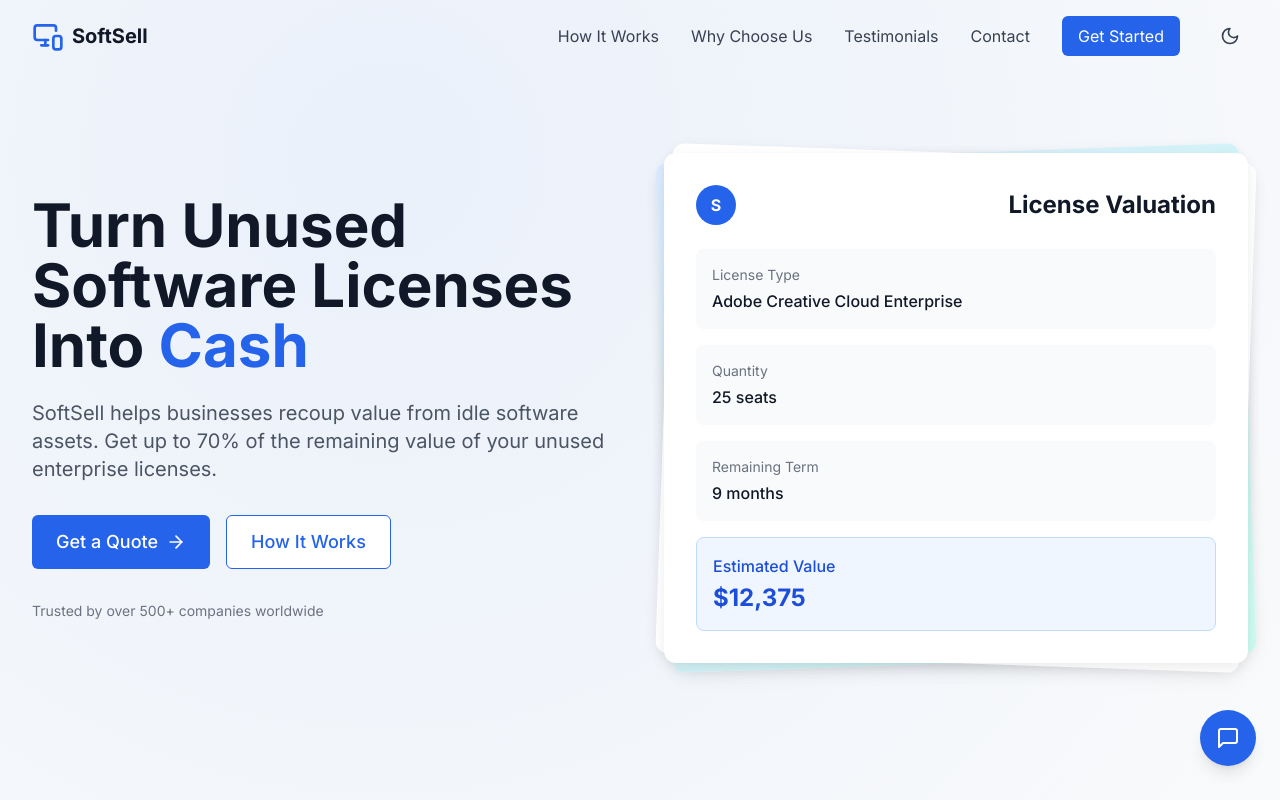
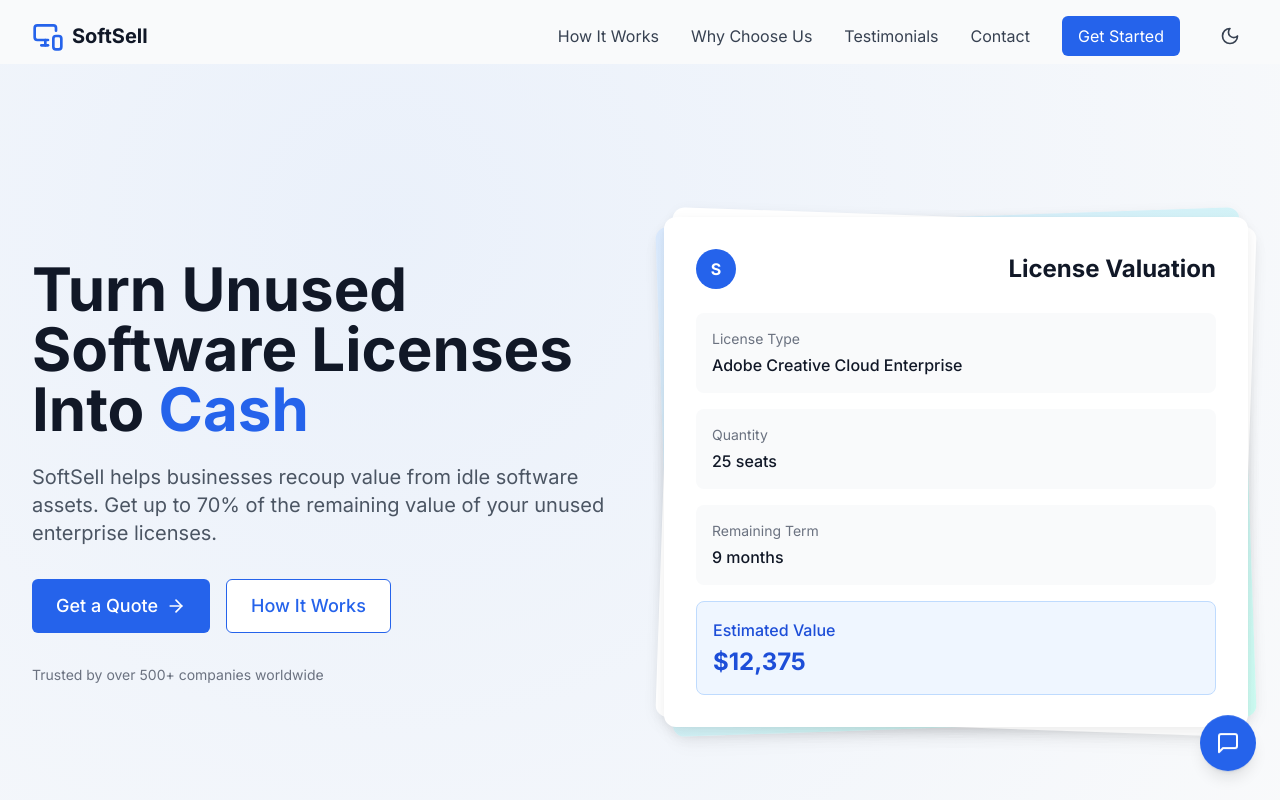
Before and after one commit to DatlaRakeshVarma/SoftSell-Credex, a React (Vite) app: page / in a window 1280 px wide. Shown: the top 800 px of the page. Built offline with nearby package versions, Linux system fonts and the light colour scheme.

Commit message:
Update index.css

```diff
--- a/src/index.css
+++ b/src/index.css
@@ -4,3 +4,6 @@
 html {
   scroll-padding-top: 4rem;
 }
+main, .content-container {
+    margin-top: 4rem;
+}
```
